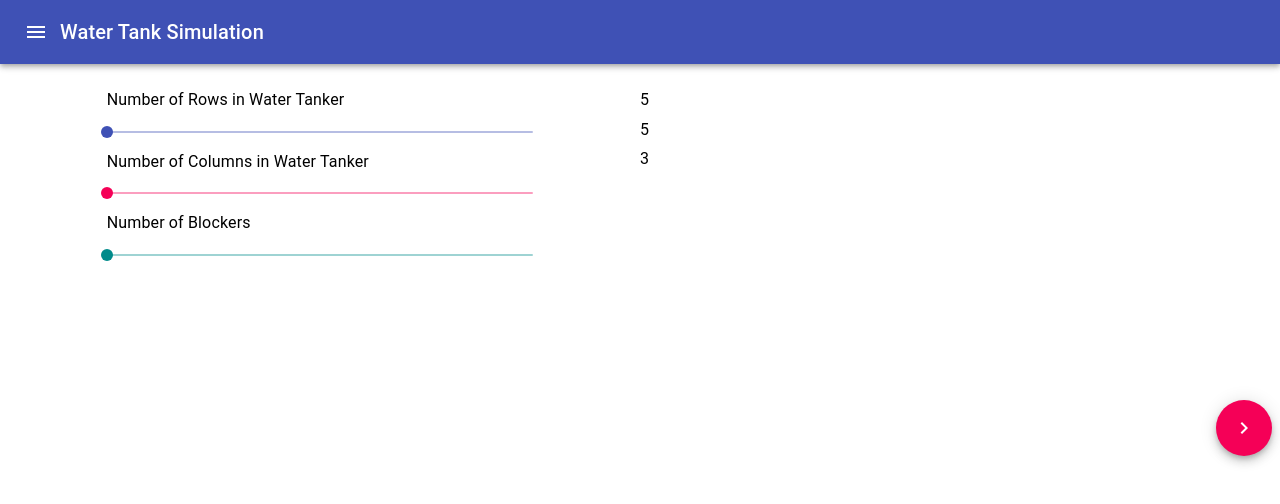
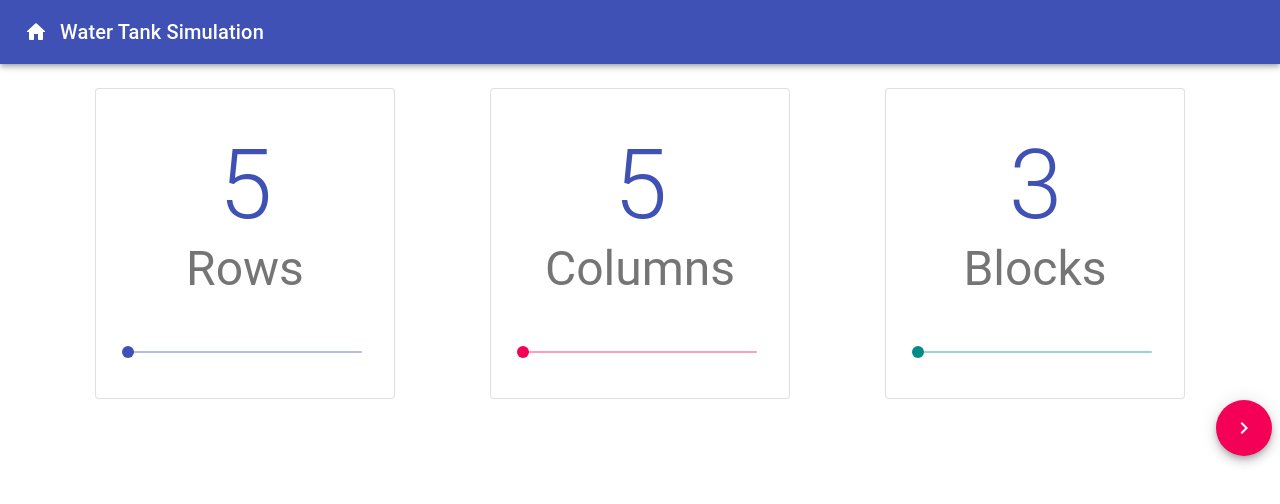
Before and after one commit to gokulsadanandam/water-tanker-simulation, a React (Create React App) app: page / in a window 1280 px wide. Shown: the top 504 px of the page. Built offline with nearby package versions, Linux system fonts and the light colour scheme.

Commit message:
Styled Input Card Added

```diff
--- a/src/App.Header.tsx
+++ b/src/App.Header.tsx
@@ -1,5 +1,5 @@
 import { AppBar, Toolbar, IconButton, Typography } from "@material-ui/core";
-import { Menu, ArrowBack } from "@material-ui/icons";
+import { Menu, HomeRounded, ArrowBack } from "@material-ui/icons";
 import { useStoreContext } from "./+state/water.tankerprovider.context";
 import { Screen } from "./+state/water.tanker.reducer";
 
@@ -32,7 +32,7 @@ export default function AppHeader() {
             aria-label="menu"
             onClick={navigateToHome}
           >
-            <Menu />
+            <HomeRounded />
           </IconButton>
         )}
         <Typography variant="h6">Water Tank Simulation</Typography>
--- /dev/null
+++ b/src/Components/VerticalTextCards.tsx
@@ -0,0 +1,61 @@
+import { makeStyles } from '@material-ui/core/styles';
+import Card from '@material-ui/core/Card';
+import CardActions from '@material-ui/core/CardActions';
+import CardContent from '@material-ui/core/CardContent';
+import Typography from '@material-ui/core/Typography';
+import Slider from "@material-ui/core/Slider";
+
+const useStyles = makeStyles({
+  root: {
+    minWidth: 250,
+    padding: 24,
+    display: 'flex',
+    flexDirection: 'column',
+    justifyContent: 'space-between',
+    textAlign: 'center'
+  },
+  bullet: {
+    display: 'inline-block',
+    margin: '0 2px',
+    transform: 'scale(0.8)',
+  },
+  title: {
+    fontSize: 14,
+  },
+  pos: {
+    marginBottom: 12,
+  },
+});
+
+export interface VerticalCardProps {
+    text: string;
+    value: number;
+    slider: any;
+}
+
+export default function VerticalCard(props: VerticalCardProps) {
+  const classes = useStyles();
+
+  return (
+    <Card className={classes.root} variant="outlined">
+      <CardContent>
+        <Typography variant="h1" color="primary">
+          {props.value}
+        </Typography>
+        <Typography variant="h3" color="textSecondary" gutterBottom>
+          {props.text}
+        </Typography>
+      </CardContent>
+      <CardActions>
+          {props.slider}
+        {/* <Slider
+            defaultValue={3}
+            step={1}
+            style={{ color: "darkcyan" }}
+            min={5}
+            valueLabelDisplay="on"
+          /> */}
+      </CardActions>
+    </Card>
+  );
+}
--- a/src/WaterTank.Inputs.tsx
+++ b/src/WaterTank.Inputs.tsx
@@ -5,7 +5,8 @@ import Typography from "@material-ui/core/Typography";
 import Slider from "@material-ui/core/Slider";
 import Grid from "@material-ui/core/Grid";
 import { useStoreContext } from "./+state/water.tankerprovider.context";
-import { Screen } from './+state/water.tanker.reducer';
+import { Screen } from "./+state/water.tanker.reducer";
+import VerticalCard from "./Components/VerticalTextCards";
 
 export default function WaterTankInputs() {
   const { state, dispatch } = useStoreContext();
@@ -31,23 +32,23 @@ export default function WaterTankInputs() {
   const navigateUserToSimulator = () => {
     dispatch({
       type: "waterTanker/updateScreen",
-        payload: { screen : Screen.SIMULATOR_SCREEN  },
+      payload: { screen: Screen.SIMULATOR_SCREEN },
     });
     dispatch({
       type: "waterTanker/createTank",
-      payload: { rows, columns, blocks  },
+      payload: { rows, columns, blocks },
     });
-  }
+  };
 
-  const canUserNavigate = (rows >= 0 && columns >= 0 && blocks <= rows * columns) ? false : true;
+  const canUserNavigate =
+    rows >= 0 && columns >= 0 && blocks <= rows * columns ? false : true;
 
   return (
     <Grid container>
-      <Grid container item lg direction="row" justifyContent="center">
-        <Grid item lg={8}>
-          <Typography id="water-tanker-rows" gutterBottom>
-            Number of Rows in Water Tanker
-          </Typography>
+      <Grid container item lg direction="row" justifyContent="space-evenly">
+        <VerticalCard
+          text="Rows"
+          slider={
             <Slider
               defaultValue={5}
               aria-labelledby="water-tanker-slider"
@@ -60,12 +61,12 @@ export default function WaterTankInputs() {
               }
               valueLabelDisplay="auto"
             />
-        </Grid>
-
-        <Grid item lg={8}>
-          <Typography id="water-tanker-rows" gutterBottom>
-            Number of Columns in Water Tanker
-          </Typography>
+          }
+          value={rows}
+        />
+        <VerticalCard
+          text="Columns"
+          slider={
             <Slider
               defaultValue={5}
               aria-labelledby="water-tanker-slider"
@@ -78,12 +79,12 @@ export default function WaterTankInputs() {
               }
               valueLabelDisplay="auto"
             />
-        </Grid>
-
-        <Grid item lg={8}>
-          <Typography id="water-tanker-rows" gutterBottom>
-            Number of Blockers
-          </Typography>
+          }
+          value={columns}
+        />
+        <VerticalCard
+          text="Blocks"
+          slider={
             <Slider
               defaultValue={3}
               onChangeCommitted={(e, value: number | number[]) =>
@@ -93,21 +94,12 @@ export default function WaterTankInputs() {
               step={1}
               style={{ color: "darkcyan" }}
               min={5}
-            max={defaults?.maxBlocks}
+              max={rows*columns}
               valueLabelDisplay="auto"
             />
-        </Grid>
-      </Grid>
-      <Grid item lg>
-        <Typography id="water-tanker-rows" gutterBottom>
-          {rows}
-        </Typography>
-        <Typography id="water-tanker-rows" gutterBottom>
-          {columns}
-        </Typography>
-        <Typography id="water-tanker-rows" gutterBottom>
-          {blocks}
-        </Typography>
+          }
+          value={blocks}
+        />
       </Grid>
       <Fab
         color="secondary"
```
Lines whose indentation alone changed are shown as unchanged.
